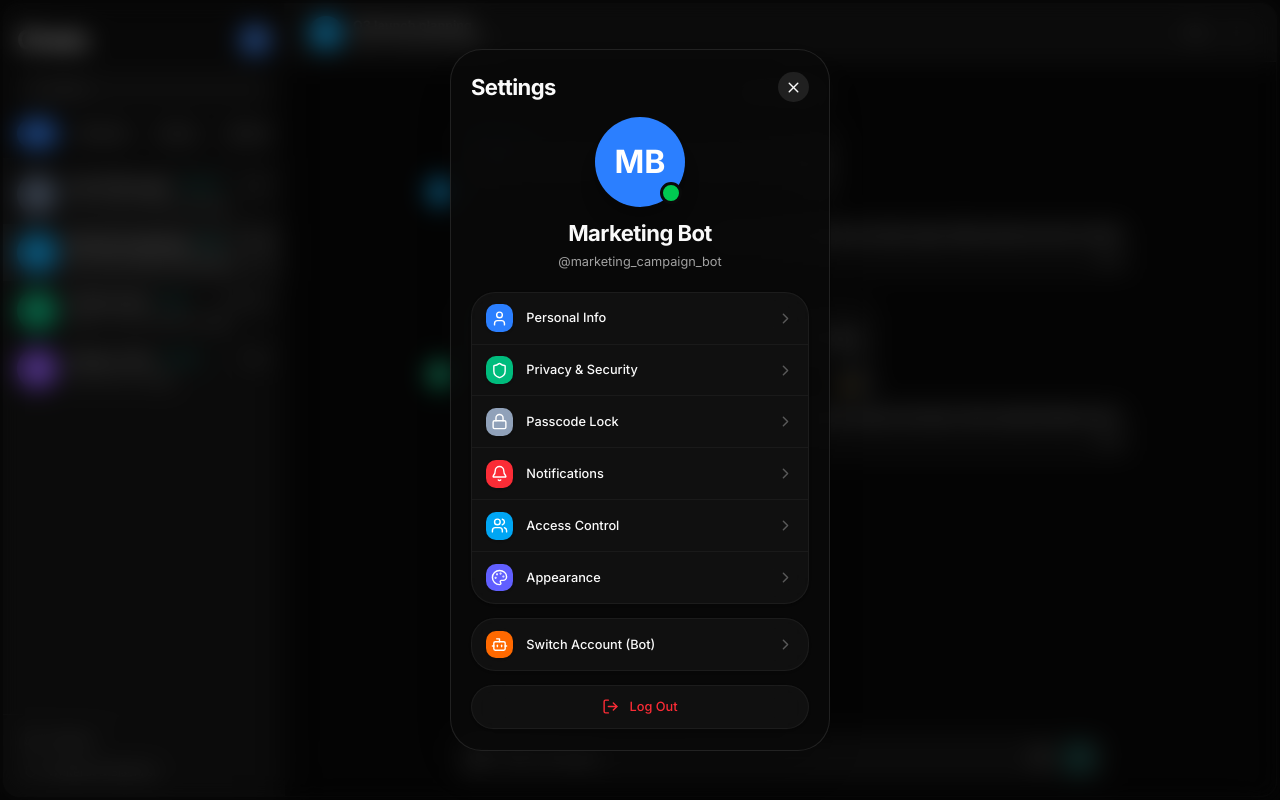
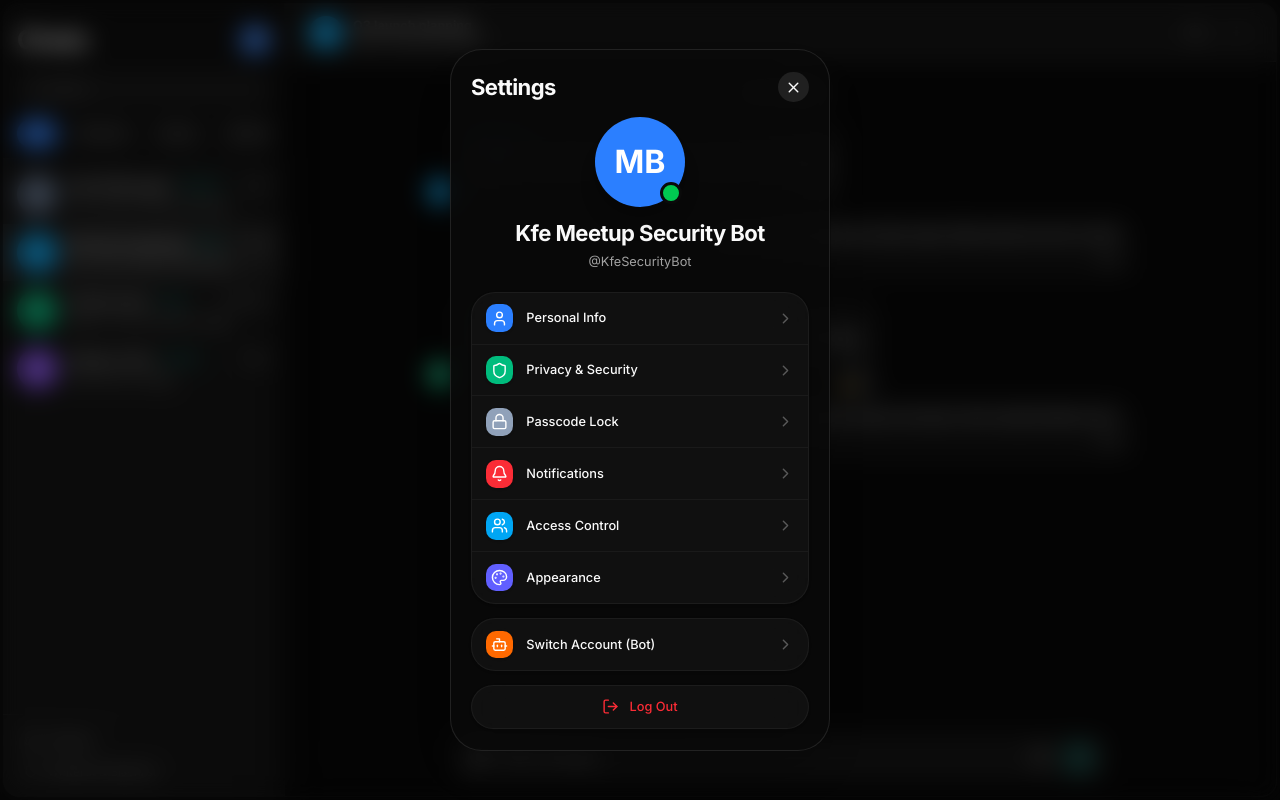
Before and after one commit to pphatdev/telegram-bot, a Next.js app: page / in a window 1280 px wide. Both pictures are taken after a click on the button "Settings". Built offline with nearby package versions, Linux system fonts and the light colour scheme; a web font is replaced by a local one.

Commit message:
feat: implement modular settings modal for bot configuration and user management

```diff
--- a/src/features/chats/components/settings-modal.tsx
+++ b/src/features/chats/components/settings-modal.tsx
@@ -39,8 +39,8 @@ export function SettingsModal({
   const [isPasscodeOn, setIsPasscodeOn] = useState(false);
   const [useBiometrics, setUseBiometrics] = useState(false);
   const [isFontDropdownOpen, setIsFontDropdownOpen] = useState(false);
-  const [botName, setBotName] = useState('Marketing Bot');
-  const [botDescription, setBotDescription] = useState('Automated marketing outreach and campaign management.');
+  const [botName, setBotName] = useState('Kfe Meetup Security Bot');
+  const [botDescription, setBotDescription] = useState('Security bot for Kfe Meetup events.');
   const [messagePreview, setMessagePreview] = useState(true);
   const [soundEnabled, setSoundEnabled] = useState(true);
   const [desktopNotifications, setDesktopNotifications] = useState(true);
@@ -110,7 +110,7 @@ export function SettingsModal({
                 </div>
               </div>
               <h3 className="text-[22px] font-bold text-foreground tracking-tight">{botName}</h3>
-              <p className="text-[15px] text-muted-foreground mt-0.5">@marketing_campaign_bot</p>
+              <p className="text-[15px] text-muted-foreground mt-0.5">@KfeSecurityBot</p>
             </div>
 
             <div className="bg-card/60 backdrop-blur-xl rounded-[24px] overflow-hidden border border-white/5 shadow-sm">
@@ -208,7 +208,7 @@ export function SettingsModal({
                 <div className="p-4 border-b border-border/50">
                   <div className="text-[13px] font-semibold text-primary mb-1">Username</div>
                   <div className="flex items-center justify-between">
-                    <span className="text-[15px] text-foreground">@marketing_campaign_bot</span>
+                    <span className="text-[15px] text-foreground">@KfeSecurityBot</span>
                     <button className="text-primary hover:opacity-80 transition-opacity p-1 rounded-md hover:bg-primary/10"><Copy className="w-[18px] h-[18px]" /></button>
                   </div>
                   <p className="text-[13px] text-muted-foreground mt-2 leading-relaxed">This is your bot's public handle. Users can interact with your bot by searching for this username on Telegram.</p>
@@ -565,7 +565,7 @@ export function SettingsModal({
                   </div>
                   <div className="flex-1">
                     <div className="text-[15px] font-medium text-foreground">Marketing Bot</div>
-                    <div className="text-[13px] text-muted-foreground">@marketing_campaign_bot</div>
+                    <div className="text-[13px] text-muted-foreground">@KfeSecurityBot</div>
                   </div>
                 </button>
                 <button className="flex w-full items-center gap-4 px-4 py-3.5 text-left hover:bg-accent/50 transition-colors border-b border-border/50">
```
